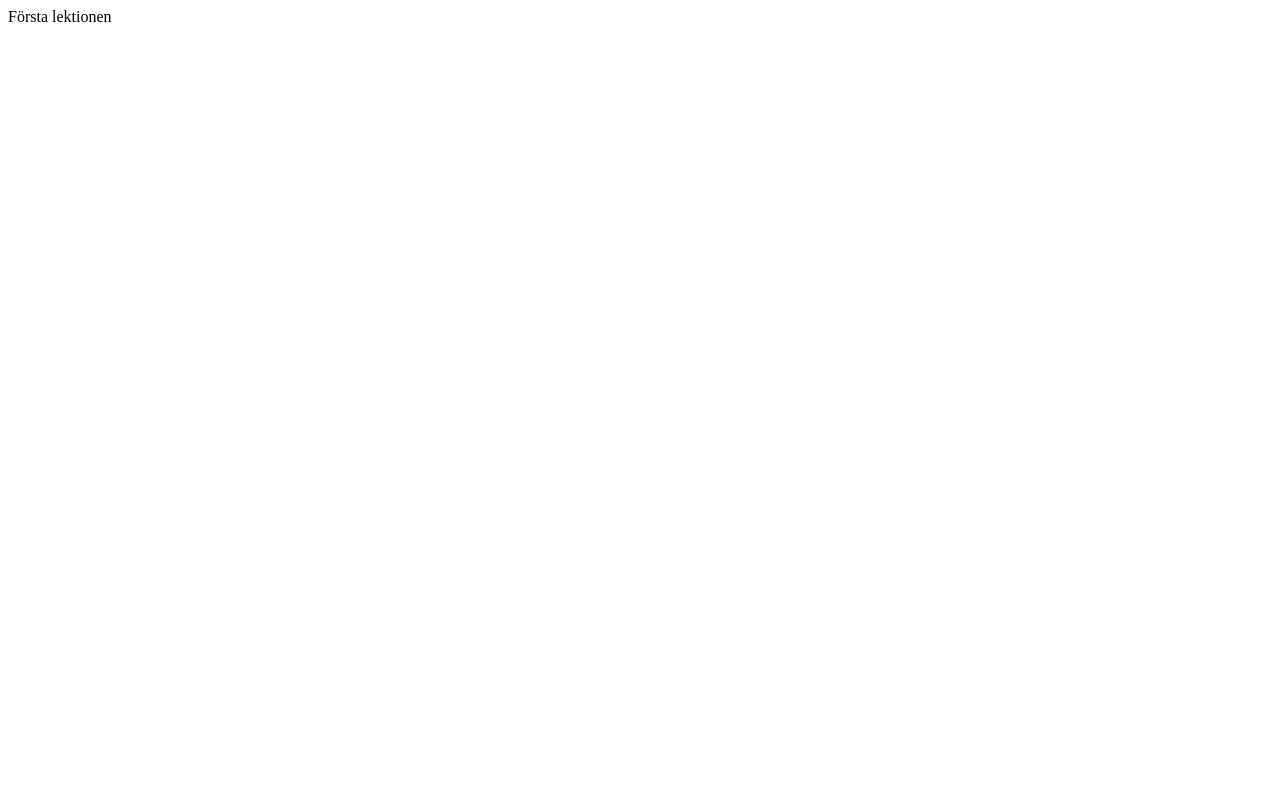
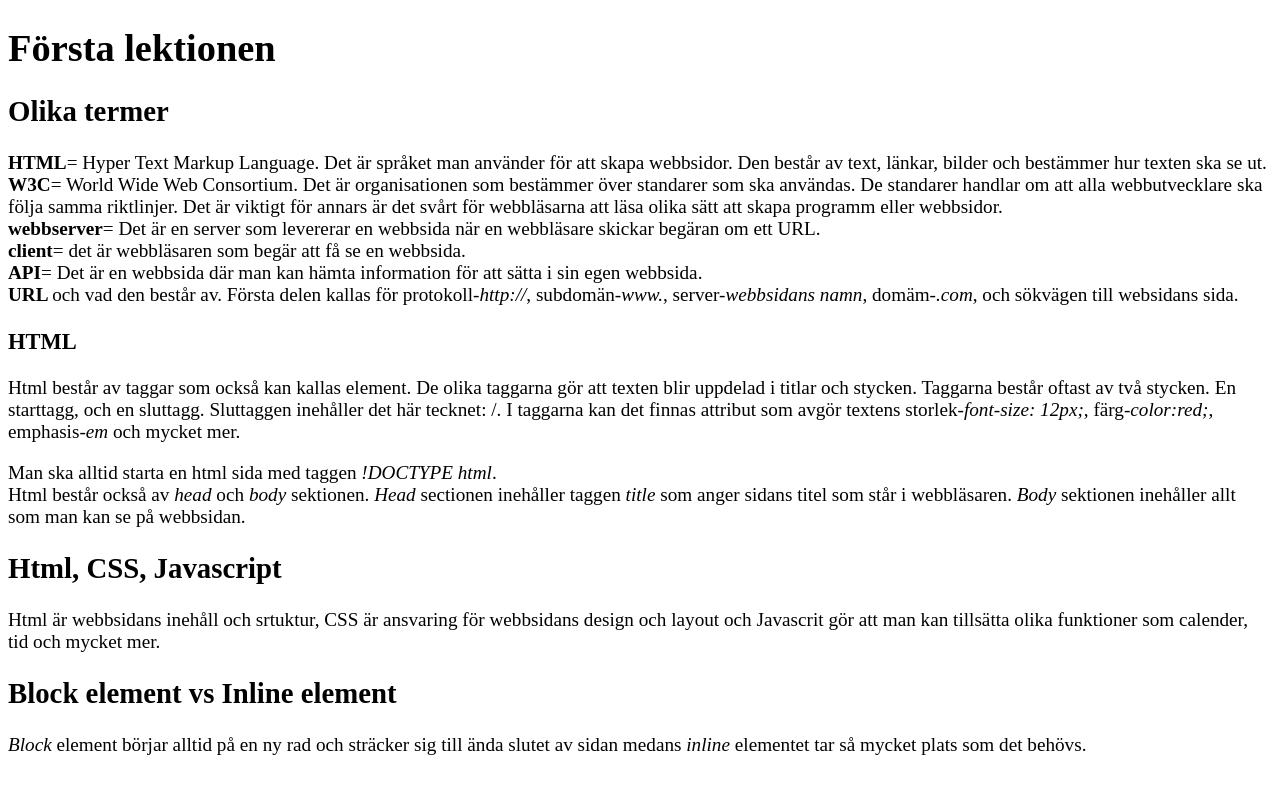
Before and after one commit to MiraMai/MiraMai.github.io, a plain HTML site: page index.html in a window 1280 px wide. Drawn offline with Linux system fonts and the light colour scheme.

Commit message:
Update index.html

```diff
--- a/index.html
+++ b/index.html
@@ -1 +1,46 @@
-Första lektionen
+<!DOCTYPE html>
+<html lang="en">
+<head>
+<meta charset="UTF-8">
+<title>course 1</title>
+</head>
+
+<body style="font-size:120%;">
+<h1>Första lektionen</h1>
+<h2>Olika termer</h2>
+<p><strong>HTML</strong>= Hyper Text Markup Language. Det är språket man använder för att
+skapa webbsidor. Den består av text, länkar, bilder och bestämmer hur texten ska se ut.
+<br>
+<strong>W3C</strong>= World Wide Web Consortium. Det är organisationen som bestämmer över
+standarer som ska användas. De standarer handlar om att alla webbutvecklare ska följa samma
+riktlinjer. Det är viktigt för annars är det svårt för webbläsarna att läsa olika sätt att skapa programm eller webbsidor.
+<br>
+<strong>webbserver</strong>= Det är en server som levererar en webbsida när en webbläsare skickar begäran om ett URL.
+<br>
+<strong>client</strong>= det är webbläsaren som begär att få se en webbsida.
+<br>
+<strong>API</strong>= Det är en webbsida där man kan hämta information för att sätta i sin egen webbsida.
+<br>
+<strong>URL </strong>och vad den består av. Första delen kallas för protokoll-<em>http://</em>, subdomän-<em>www.</em>,
+server-<em>webbsidans namn</em>, domäm-<em>.com</em>, och sökvägen till websidans sida.
+ </p>
+
+ <h3>HTML</h3>
+ <p> Html består av taggar som också kan kallas element. De olika taggarna gör att texten blir uppdelad i titlar och stycken.
+ Taggarna består oftast av två stycken. En starttagg, och en sluttagg. Sluttaggen inehåller det här tecknet: /.
+I taggarna kan det finnas attribut som avgör textens storlek-<em>font-size: 12px;</em>, färg-<em>color:red;</em>, emphasis-<em>em</em> och mycket mer.
+</p>
+<p>Man ska alltid starta en html sida med taggen <em>!DOCTYPE html</em>.
+<br>
+Html består också av <em>head</em> och <em>body</em> sektionen. <em>Head</em> sectionen inehåller taggen <em>title</em> som anger sidans titel som står i webbläsaren.
+<em>Body</em> sektionen inehåller allt som man kan se på webbsidan.
+</p>
+
+<h2>Html, CSS, Javascript</h2>
+<p> Html är webbsidans inehåll och srtuktur, CSS är ansvaring för webbsidans design och layout och Javascrit gör att man kan tillsätta olika
+funktioner som calender, tid och mycket mer.
+</p>
+ <h2>Block element vs Inline element</h2>
+ <p><em>Block</em> element börjar alltid på en ny rad och sträcker sig till ända slutet av sidan medans <em>inline</em> elementet tar så mycket plats som det behövs.
+ </p>
+</html>
```
